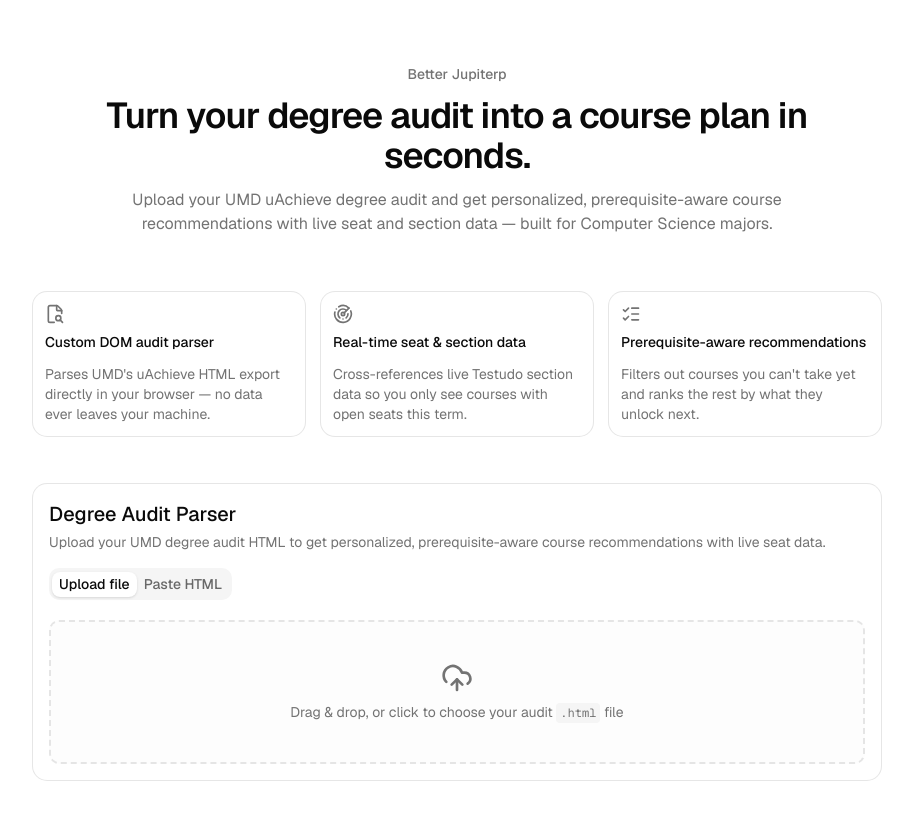
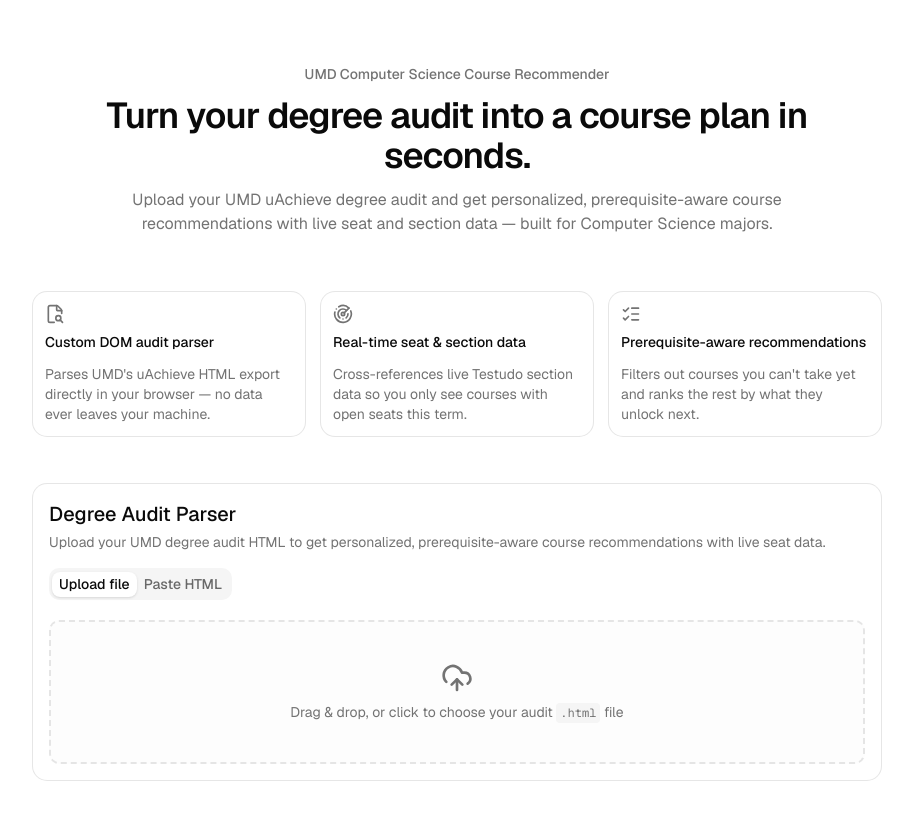
Before and after one commit to Eliu1117/BitCamp2026CourseRecommender, a Next.js app: page / in a window 1280 px wide. Shown: the top 820 px of the page, without its empty margins (183-1096 px from the left). Built offline with nearby package versions, Linux system fonts and the light colour scheme.

Commit message:
Rename app to UMD Computer Science Course Recommender
Replace "Better Jupiterp" branding with "UMD Computer Science Course
Recommender" in the page title metadata, homepage hero label, and
README, while leaving JupiterP API references intact since those name
the actual third-party data source.

```diff
--- a/app/layout.tsx
+++ b/app/layout.tsx
@@ -17,7 +17,7 @@ const geistMono = Geist_Mono({
 });
 
 export const metadata: Metadata = {
-  title: "Better Jupiterp | UMD Degree Audit & Course Recommendations",
+  title: "UMD Computer Science Course Recommender | Degree Audit & Course Recommendations",
   description:
     "Upload your UMD uAchieve degree audit and get personalized, prerequisite-aware course recommendations with live seat and section data.",
 };
--- a/app/page.tsx
+++ b/app/page.tsx
@@ -28,7 +28,9 @@ export default function Home() {
   return (
     <main className="mx-auto w-full max-w-4xl px-4 py-12 sm:px-6 sm:py-16">
       <div className="animate-in fade-in slide-in-from-bottom-2 mb-10 space-y-3 text-center duration-700 sm:mb-14">
-        <p className="text-sm font-medium text-muted-foreground">Better Jupiterp</p>
+        <p className="text-sm font-medium text-muted-foreground">
+          UMD Computer Science Course Recommender
+        </p>
         <h1 className="text-3xl font-semibold tracking-tight sm:text-4xl">
           Turn your degree audit into a course plan in seconds.
         </h1>
```
Also changed, not shown: 1 other file (tests, documents, lock files or other folders).
